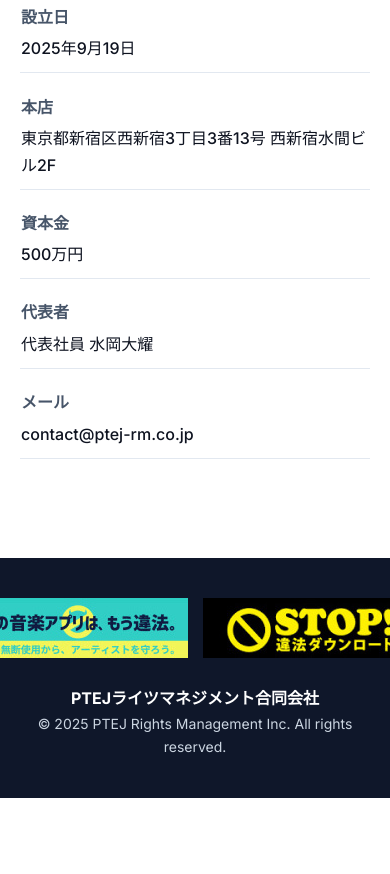
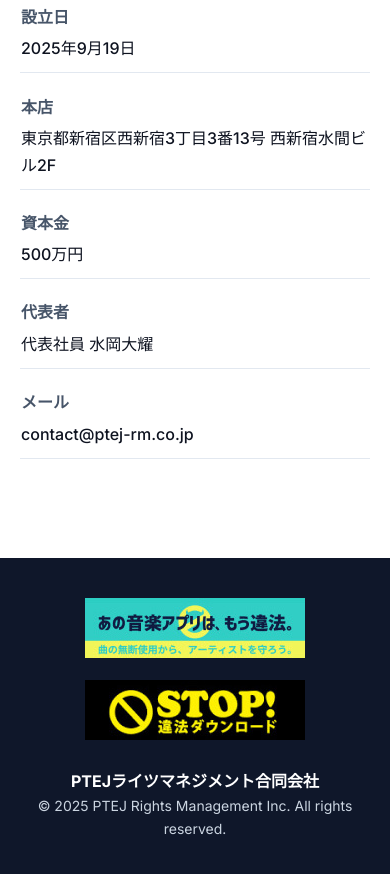
Before and after one commit to a-mizuoka/ptej-rm, a plain HTML site: page index.html in a window 390 px wide. Shown: the part 1876-2750 px from the top of the page. Before the commit the page ends 2674 px from the top, so only its background shows below. Drawn offline with Linux system fonts and the light colour scheme.

Commit message:
スマホで見たときにリンクの画像が幅をこえちゃうからしゅうせー

```diff
--- a/common.scss
+++ b/common.scss
@@ -254,7 +254,14 @@ footer {
   .antipiracy {
     display: flex;
     justify-content: center;
-    column-gap: 15px
+    column-gap: 15px;
+
+    @media (max-width: 640px) {
+      flex-direction: column; // スマホでは縦並び
+      row-gap: 15px;          // 縦方向の余白を追加
+      column-gap: 0;          // 横方向の余白は不要に
+      align-items: center;    // 中央揃え
+    }
   }
 
   .company-name {
```
Also changed, not shown: common.css, common.min.css.
